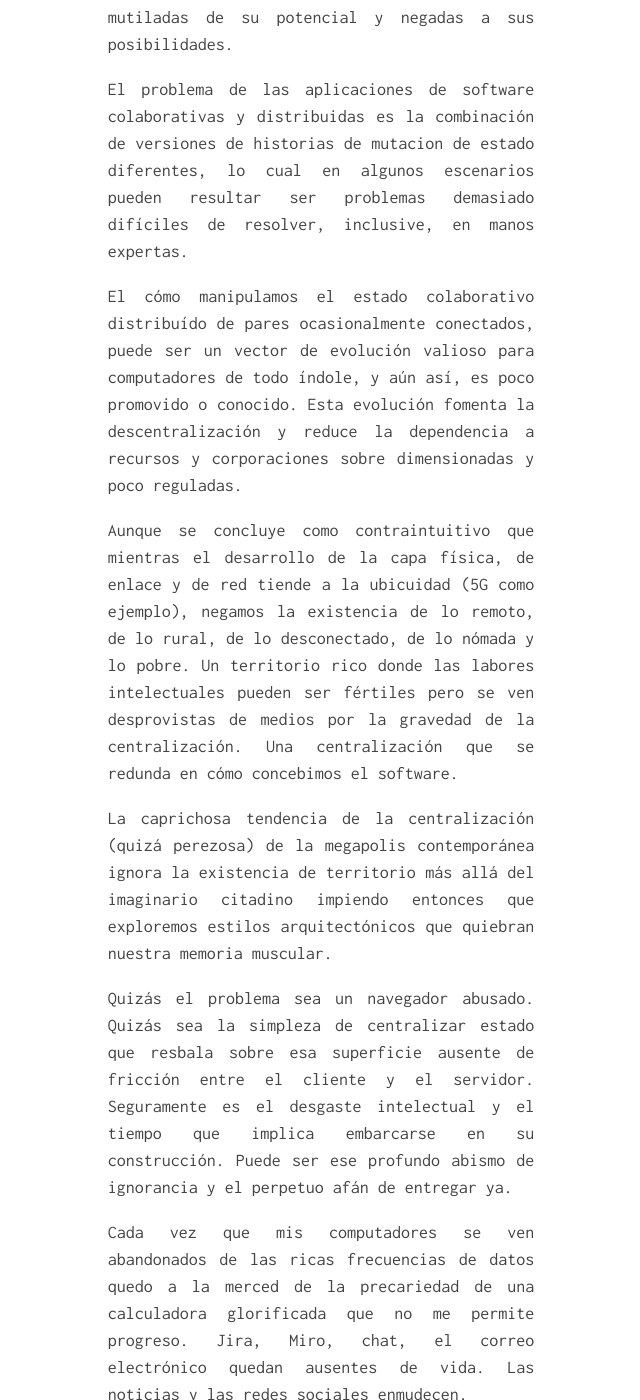
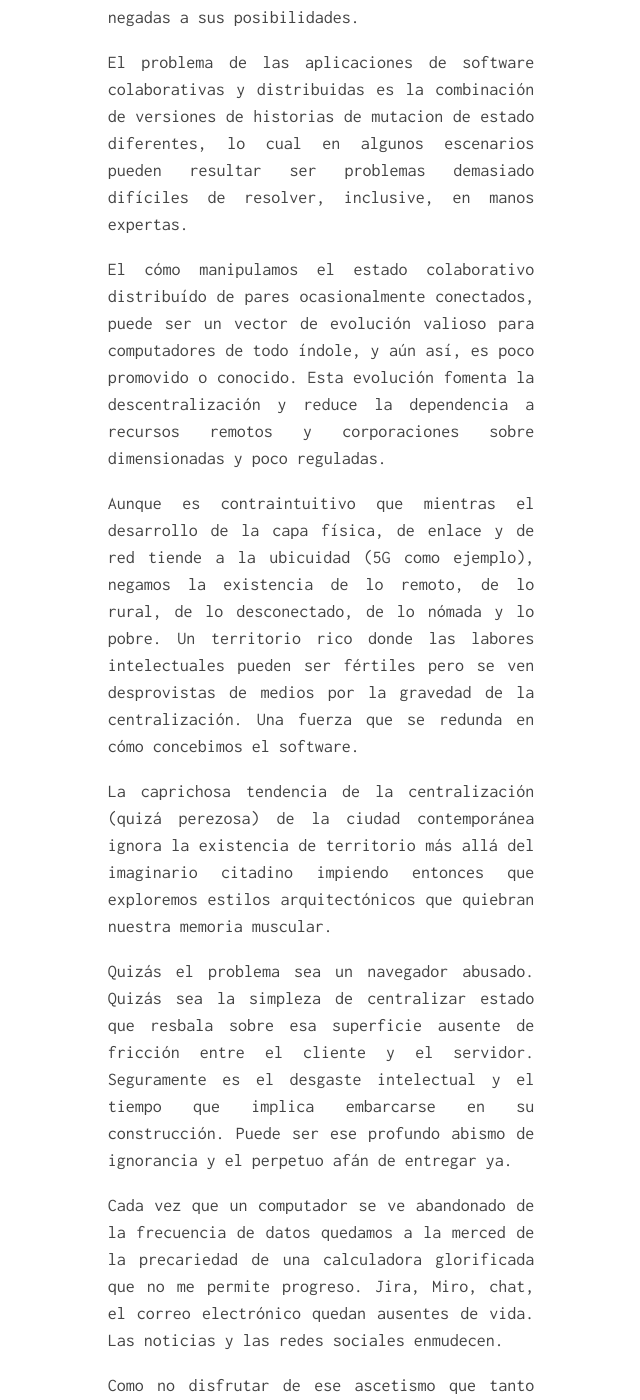
Before and after one commit to yujikiriki/yujikiriki.github.io, a Jekyll site: the page built from _posts/2023-02-27-sobre_el_estado_primero_y_la_red_después.md, in a window 1280 px wide and 1400 px high, scrolled down 410 px. Shown: the whole window, without its empty margins (319-959 px from the left). Built offline with Jekyll 4.4.1, drawn with Linux system fonts in a browser that asks for light colours; some of the changed text lies outside the part shown.

Commit message:
mejoras en el estilo

```diff
--- a/_posts/2023-02-27-sobre_el_estado_primero_y_la_red_después.md
+++ b/_posts/2023-02-27-sobre_el_estado_primero_y_la_red_después.md
@@ -5,25 +5,25 @@ author: Yuji Kiriki
 author_url: https://s3.amazonaws.com/bitacora/me.html
 ---
 
-No tiene sentido que las aplicaciones en un computador, hoy en día completamente portátiles, tengan que depender de una conexión a Internet para ser útiles. Se sienten incompletas, insuficientes, limitadas; mutiladas de su potencial y negadas a sus posibilidades.
+No tiene sentido que las aplicaciones en un computador, hoy en día completamente portátiles, tengan que depender de una conexión a Internet para ser útiles. Se sienten incompletas, mutiladas de su potencial y negadas a sus posibilidades.
 
 El problema de las aplicaciones de software colaborativas y distribuidas es la combinación de versiones de historias de mutacion de estado diferentes, lo cual en algunos escenarios pueden resultar ser problemas demasiado difíciles de resolver, inclusive, en manos expertas.
 
-El cómo manipulamos el estado colaborativo distribuído de pares ocasionalmente conectados, puede ser un vector de evolución valioso para computadores de todo índole, y aún así, es poco promovido o conocido. Esta evolución fomenta la descentralización y reduce la dependencia a recursos y corporaciones sobre dimensionadas y poco reguladas.
+El cómo manipulamos el estado colaborativo distribuído de pares ocasionalmente conectados, puede ser un vector de evolución valioso para computadores de todo índole, y aún así, es poco promovido o conocido. Esta evolución fomenta la descentralización y reduce la dependencia a recursos remotos y corporaciones sobre dimensionadas y poco reguladas.
 
-Aunque se concluye como contraintuitivo que mientras el desarrollo de la capa física, de enlace y de red tiende a la ubicuidad (5G como ejemplo), negamos la existencia de lo remoto, de lo rural, de lo desconectado, de lo nómada y lo pobre. Un territorio rico donde las labores intelectuales pueden ser fértiles pero se ven desprovistas de medios por la gravedad de la centralización. Una centralización que se redunda en cómo concebimos el software.
+Aunque es contraintuitivo que mientras el desarrollo de la capa física, de enlace y de red tiende a la ubicuidad (5G como ejemplo), negamos la existencia de lo remoto, de lo rural, de lo desconectado, de lo nómada y lo pobre. Un territorio rico donde las labores intelectuales pueden ser fértiles pero se ven desprovistas de medios por la gravedad de la centralización. Una fuerza que se redunda en cómo concebimos el software.
 
-La caprichosa tendencia de la centralización (quizá perezosa) de la megapolis contemporánea ignora la existencia de territorio más allá del imaginario citadino impiendo entonces que exploremos estilos arquitectónicos que quiebran nuestra memoria muscular.
+La caprichosa tendencia de la centralización (quizá perezosa) de la ciudad contemporánea ignora la existencia de territorio más allá del imaginario citadino impiendo entonces que exploremos estilos arquitectónicos que quiebran nuestra memoria muscular.
 
 Quizás el problema sea un navegador abusado. Quizás sea la simpleza de centralizar estado que resbala sobre esa superficie ausente de fricción entre el cliente y el servidor. Seguramente es el desgaste intelectual y el tiempo que implica embarcarse en su construcción. Puede ser ese profundo abismo de ignorancia y el perpetuo afán de entregar ya.
 
-Cada vez que mis computadores se ven abandonados de las ricas frecuencias de datos quedo a la merced de la precariedad de una calculadora glorificada que no me permite progreso. Jira, Miro, chat, el correo electrónico quedan ausentes de vida. Las noticias y las redes sociales enmudecen.
+Cada vez que un computador se ve abandonado de la frecuencia de datos quedamos a la merced de la precariedad de una calculadora glorificada que no me permite progreso. Jira, Miro, chat, el correo electrónico quedan ausentes de vida. Las noticias y las redes sociales enmudecen.
 
 Como no disfrutar de ese ascetismo que tanto sosiego presta me responderán, pero es insuficiente para muchos esa virtud cuando no se ha optado por la circunstancia.
 
-Algunas aplicaciones permiten planear el crimen de ser útiles sin esa entidad central. Se aprovechan de los tiempos de abundancia de canal y voluptuosidad del almacenamiento disponible y tragan codiciosamente cerros hartos de texto e imágenes para su posterior consumo. No es la respuesta que promuevo pues sirve para consumir más no para mutar o crear estado.
+Algunas aplicaciones permiten planear el crimen de ser útiles sin esa entidad central. Se aprovechan de los tiempos de abundancia de canal y voluptuosidad del almacenamiento disponible y tragan codiciosamente cerros hartos de texto e imágenes para su posterior consumo. Es una alternativa que no es suficiente pues sirve para satisfacer el consumo mas no para crear y mutar estado.
 
-La alternativa que pretendo es seguir dándo la vuelta en la espiral de evolución, regresar a ese punto de partida solo que corrido algunas décadas, donde la red es un accidente bien diseñado.
+La alternativa que pretendo es seguir girando en la espiral de evolución, regresar a ese punto de partida solo que corrido algunas décadas, donde la red es un accidente bien diseñado.
 
 Poder disfrutar de las aplicaciones a pesar de la red permite acercarse a la productividad desde el humano. Nos permite crear en la discreción de la pausa, en el sosiego de la ausencia. Permite resignificar la colaboración como el medio que es, no como el fin que se nos fuerza.
 
```
